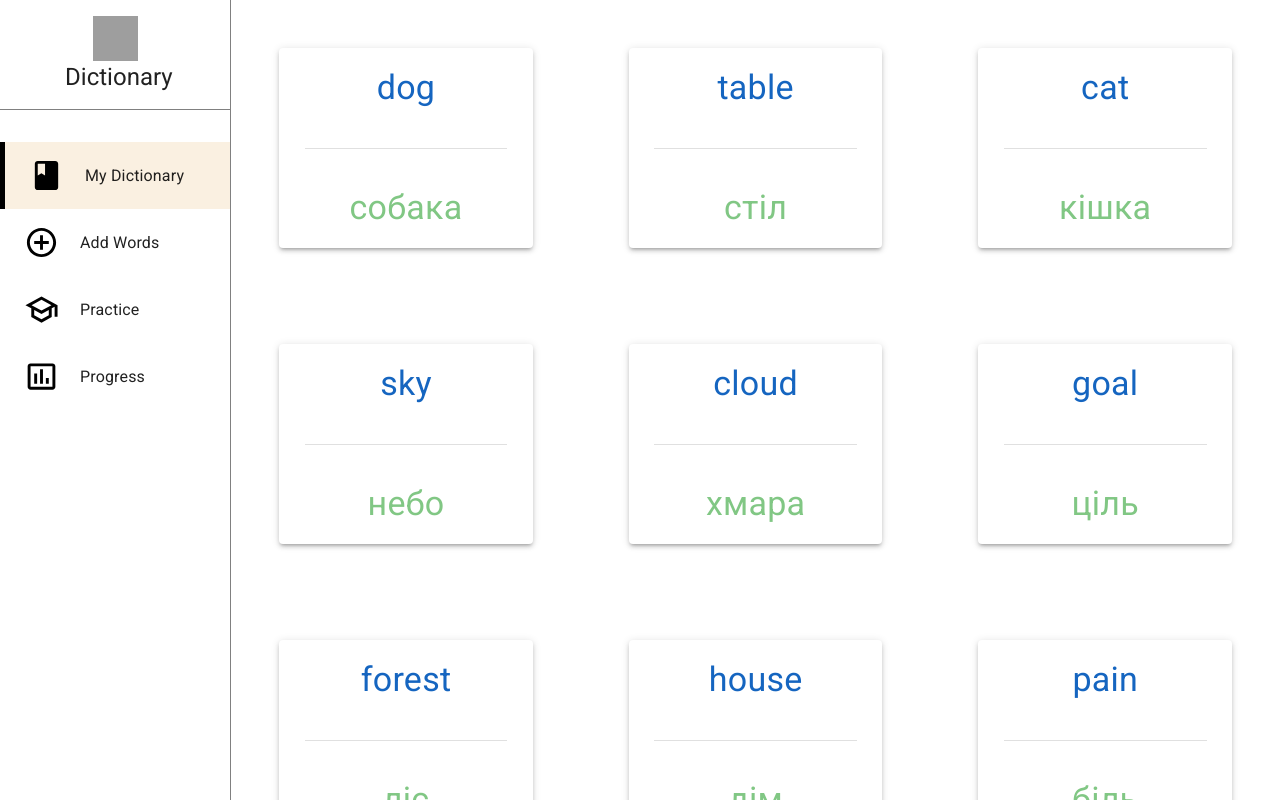
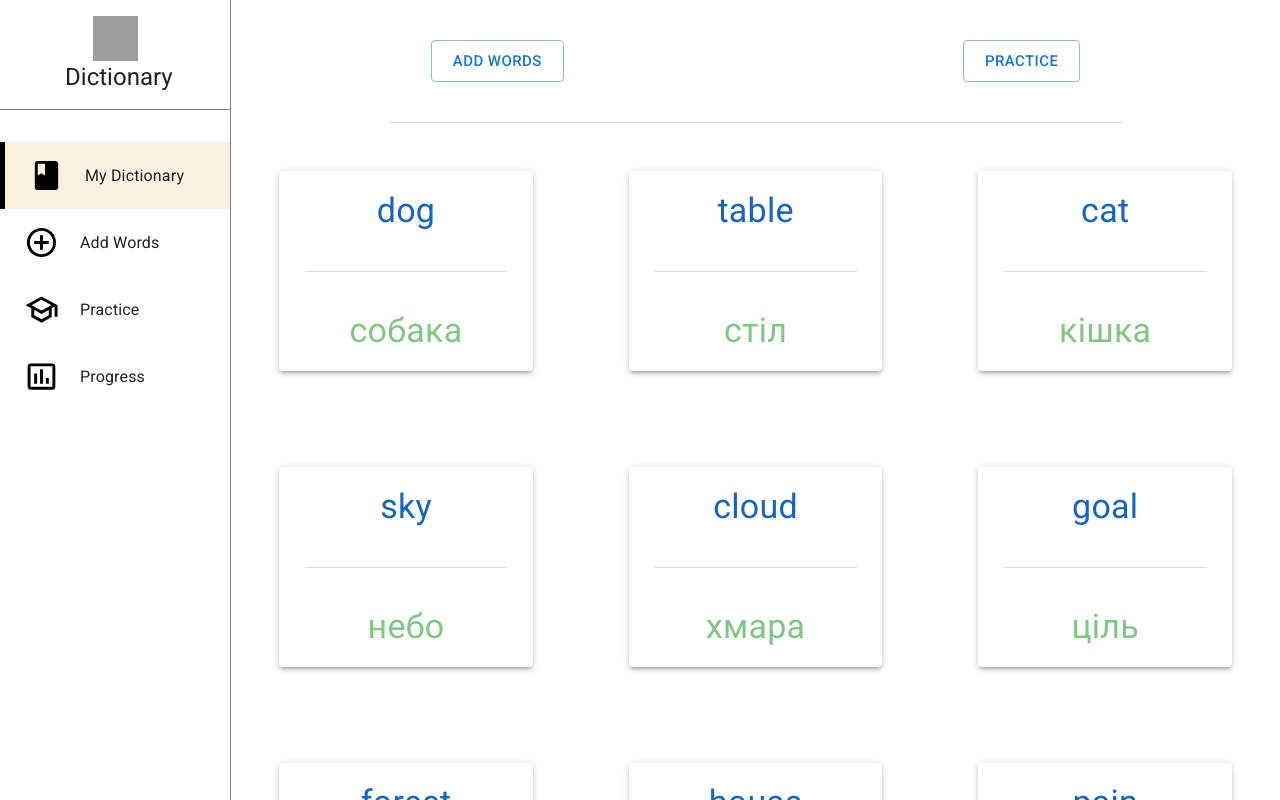
Before and after one commit to Ramil3107/dictionary, a React (Create React App) app: page /mydictionary in a window 1280 px wide. Shown: the top 800 px of the page. Built offline with nearby package versions, Linux system fonts and the light colour scheme; grey boxes are pictures that could not be loaded.

Commit message:
add navbuttons and refactor

```diff
--- a/src/pages/myDictionary/MyDictionary.js
+++ b/src/pages/myDictionary/MyDictionary.js
@@ -1,31 +1,33 @@
 import { useSelector } from "react-redux"
-import { Box, Grid } from "@mui/material"
-import { WordCard } from "../myDictionary/components/WordCard"
+import { Box, Divider } from "@mui/material";
+import { Words } from "./components/Words"
+import { NavButtons } from "./components/NavButtons"
 
 export const MyDictionary = () => {
+
+    const styles = {
+        wrapper: {
+            width: "100%"
+        },
+        dividereBox: {
+            display: "flex",
+            justifyContent: "center",
+            mt: 5
+        }
+    }
 
     const words = useSelector(state => state.dictionary.words)
 
     return (
-        <Box sx={{ width: "100%" }}>
-            <Grid container>
-                {
-                    words.map(word => {
-                        return (
-                            <Grid
-                                key={word.en}
-                                xs={12} md={6} sm={12} lg={4}
-                                item
-                                display="flex"
-                                justifyContent="center"
-                                alignItems="center"
-                            >
-                                <WordCard word={word} />
-                            </Grid>
-                        )
-                    })
-                }
-            </Grid>
+        <Box sx={styles.wrapper}>
+            <NavButtons />
+            <Box sx={styles.dividereBox}>
+                <Divider
+                    orientation="horizontal"
+                    variant="middle"
+                    sx={{ width: "70%" }} />
+            </Box>
+            <Words words={words} />
         </Box>
     )
 }
--- /dev/null
+++ b/src/pages/myDictionary/components/NavButtons.js
@@ -0,0 +1,25 @@
+import { Box, Button } from "@mui/material"
+import { useNavigate } from "react-router-dom"
+
+export const NavButtons = () => {
+
+    const styles = {
+        buttons: {
+            height: "100%",
+            display: "flex",
+            justifyContent: "space-around",
+            alignItems: "center",
+            flexWrap: "wrap",
+            mt: 5
+        }
+    }
+
+    const navigate = useNavigate()
+
+    return (
+        <Box sx={styles.buttons}>
+            <Button onClick={() => navigate("/addwords")} size="large" variant="outlined">Add Words</Button>
+            <Button onClick={() => navigate("/practice")} size="large" variant="outlined">Practice</Button>
+        </Box>
+    )
+}
--- /dev/null
+++ b/src/pages/myDictionary/components/Words.js
@@ -0,0 +1,25 @@
+import { Grid } from "@mui/material"
+import { WordCard } from "./WordCard"
+
+export const Words = ({ words }) => {
+    return (
+        <Grid container>
+            {
+                words.map(word => {
+                    return (
+                        <Grid
+                            key={word.en}
+                            xs={12} md={6} sm={12} lg={4}
+                            item
+                            display="flex"
+                            justifyContent="center"
+                            alignItems="center"
+                        >
+                            <WordCard word={word} />
+                        </Grid>
+                    )
+                })
+            }
+        </Grid>
+    )
+}
```
